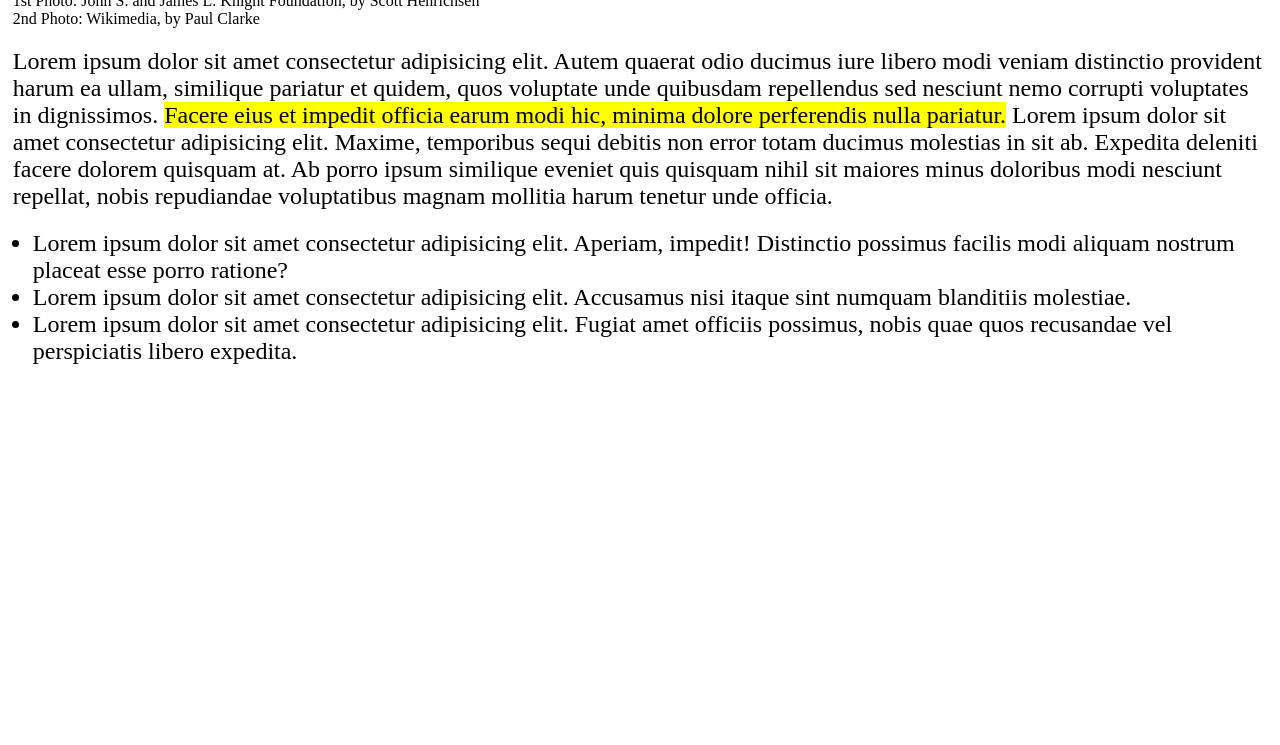
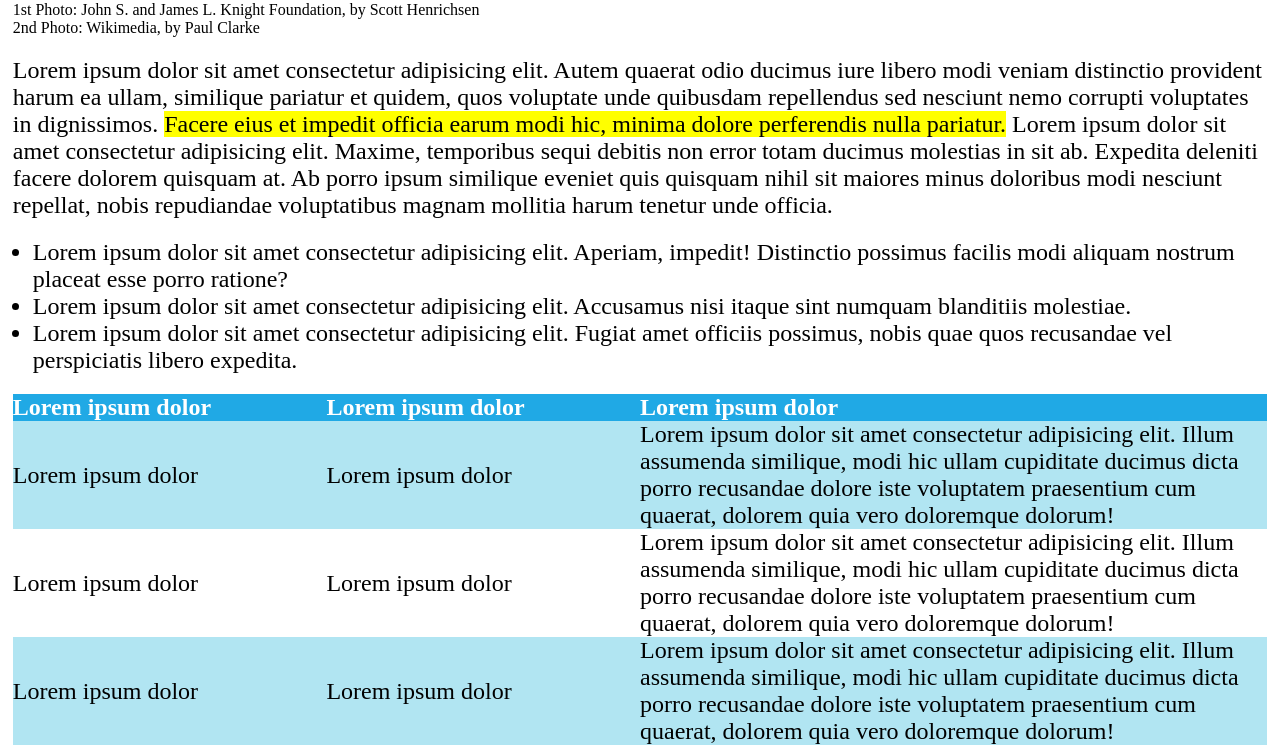
Before and after one commit to giuliabaratella/html-css-booleaner, a plain HTML site: page index.html in a window 1280 px wide. Shown: the part 1029-1774 px from the top of the page. Before the commit the page ends 1414 px from the top, so only its background shows below. Drawn offline with Linux system fonts and the light colour scheme.

Commit message:
added table

```diff
--- a/css/style.css
+++ b/css/style.css
@@ -50,7 +50,7 @@ header img {
     margin: 20px 0 20px 0;
 }
 .photo {
-    width:48%
+    width: 49%;
 }
 
 .text-article {
@@ -67,4 +67,19 @@ header img {
 
 .table-article {
     width: 100%;
+    border-collapse: collapse;
 }
+
+.table-row-1,.table-row-2 {
+    width: 25%;
+}
+
+.head-table {
+    background-color: #20a9e5;
+    color: white;
+    font-weight: bold;
+}
+
+.blue-row {
+    background-color: #b1e5f2;
+}
--- a/index.html
+++ b/index.html
@@ -50,7 +50,30 @@
             </ul>
 
             <table class="table-article">
-
+                <thead>
+                    <tr class="head-table">
+                        <td class="table-row-1">Lorem ipsum dolor</td>
+                        <td class="table-row-2">Lorem ipsum dolor</td>
+                        <td class="table-row-3">Lorem ipsum dolor</td>
+                    </tr>
+                </thead>
+                <tbody>
+                    <tr class="blue-row">
+                        <td>Lorem ipsum dolor</td>
+                        <td>Lorem ipsum dolor</td>
+                        <td>Lorem ipsum dolor sit amet consectetur adipisicing elit. Illum assumenda similique, modi hic ullam cupiditate ducimus dicta porro recusandae dolore iste voluptatem praesentium cum quaerat, dolorem quia vero doloremque dolorum!</td>
+                    </tr>
+                    <tr>
+                        <td>Lorem ipsum dolor</td>
+                        <td>Lorem ipsum dolor</td>
+                        <td>Lorem ipsum dolor sit amet consectetur adipisicing elit. Illum assumenda similique, modi hic ullam cupiditate ducimus dicta porro recusandae dolore iste voluptatem praesentium cum quaerat, dolorem quia vero doloremque dolorum!</td>
+                    </tr>
+                    <tr class="blue-row">
+                        <td>Lorem ipsum dolor</td>
+                        <td>Lorem ipsum dolor</td>
+                        <td>Lorem ipsum dolor sit amet consectetur adipisicing elit. Illum assumenda similique, modi hic ullam cupiditate ducimus dicta porro recusandae dolore iste voluptatem praesentium cum quaerat, dolorem quia vero doloremque dolorum!</td>
+                    </tr>
+                </tbody>
             </table>
 
         </section>
```
